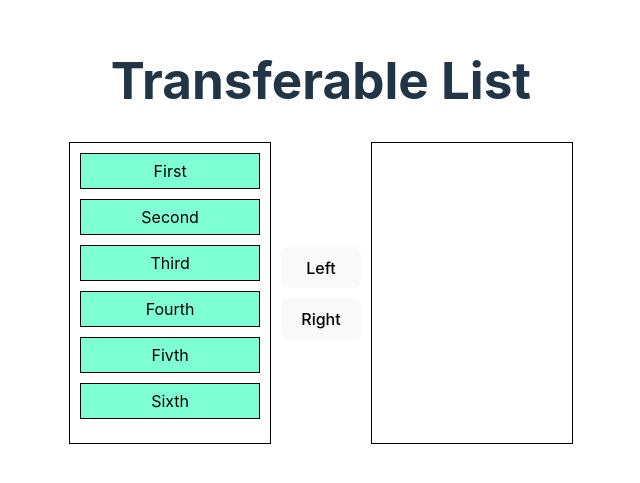
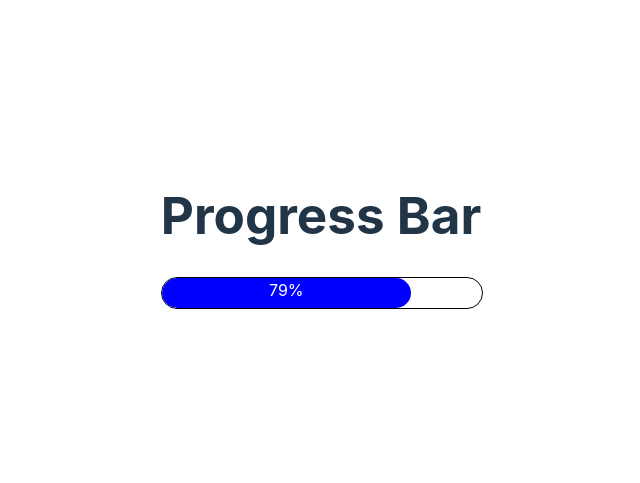
Before and after one commit to saurabhsep99/react-machine-coding, a React (Vite) app: page / in a window 1280 px wide. Shown: the part 169-652 px from the top of the page, without its empty margins (319-959 px from the left). Built offline with nearby package versions, Linux system fonts and the light colour scheme.

Commit message:
progress-bar solution for machine coding

```diff
--- a/src/App.tsx
+++ b/src/App.tsx
@@ -3,6 +3,7 @@ import './App.css'
 import NestedComponents from './components/nested-comments'
 import FormWithValidation from './components/form-with-validation'
 import TransferableLlist from './components/transferable-list'
+import ProgressBar from './components/progerss-bar'
 function App() {
   const [count, setCount] = useState(0)
 
@@ -16,8 +17,11 @@ function App() {
         <FormWithValidation/>
      </div> */}
 
-<h1>Transferable List</h1>
-        <TransferableLlist/>
+      <h1>Progress Bar</h1>
+        <ProgressBar/>
+
+{/* <h1>Transferable List</h1>
+        <TransferableLlist/> */}
      </div>
     </>
   )
--- /dev/null
+++ b/src/components/progerss-bar/index.jsx
@@ -0,0 +1,25 @@
+import { useEffect, useState } from 'react'
+import ProgressBarComponent from './progress-bar-component'
+
+function ProgressBar() {
+    const [percenTage,setPercentage]=useState(0)
+
+useEffect(()=>{
+
+    let interval=setInterval(()=>{
+            setPercentage(prev=>{
+                if(prev==100) return prev;
+                return prev+1;
+            })
+
+    },100)
+    return ()=>clearInterval(interval)
+},[])
+    return (
+        <div className="progress-bar">
+           <ProgressBarComponent color='blue' progressionNumber={percenTage}/>
+        </div>
+    )
+}
+
+export default ProgressBar;
--- /dev/null
+++ b/src/components/progerss-bar/progress-bar-component.jsx
@@ -0,0 +1,15 @@
+import { useState } from 'react'
+
+function ProgressBarComponent({progressionNumber=0,color}) {
+    return (
+        <div style={{overflow: "hidden",width:"100%",height:'30px',border:'1px solid black',borderRadius:'20px',color:'white'}}>
+
+           <div style={{width:`${progressionNumber}%`,height:'30px',borderRadius:'20px', transition: "width 0.5s ease",backgroundColor:`${color}`}}>
+           {progressionNumber}%
+           </div>
+
+        </div>
+    )
+}
+
+export default ProgressBarComponent;
```
